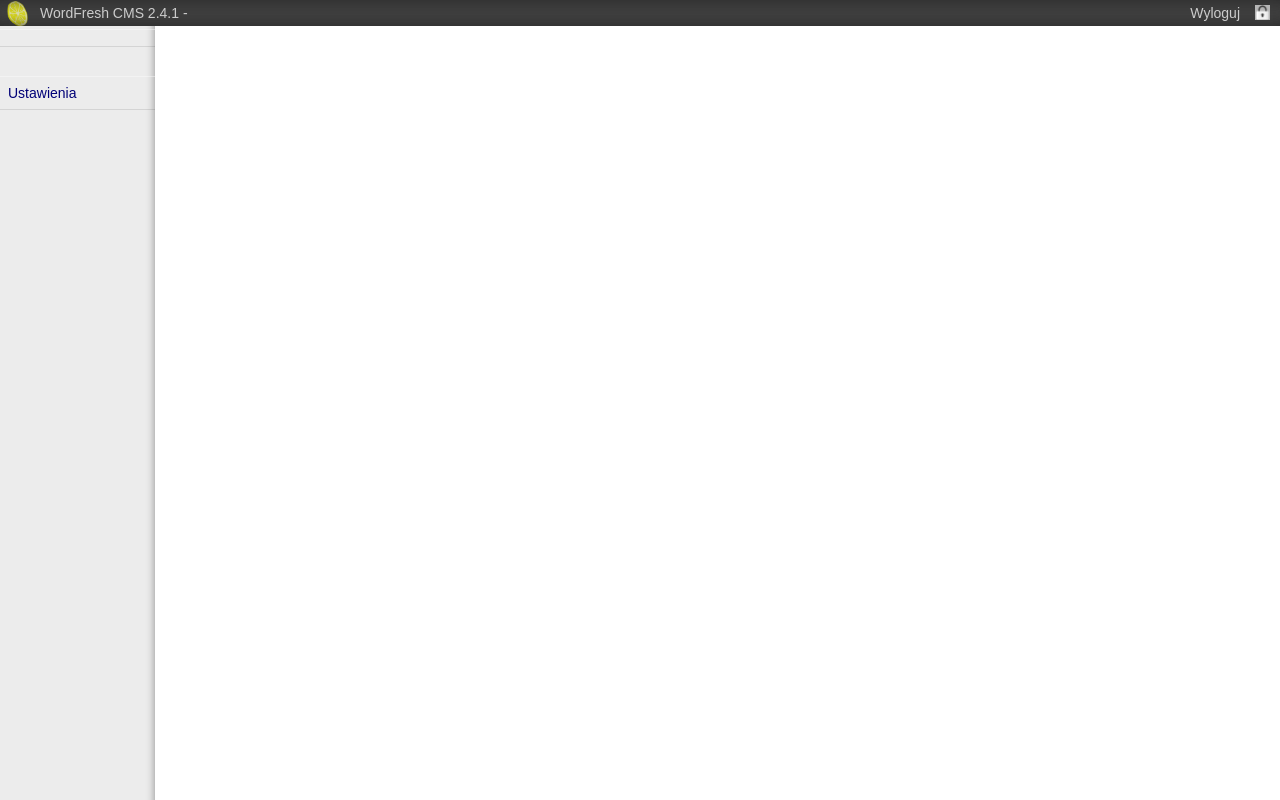
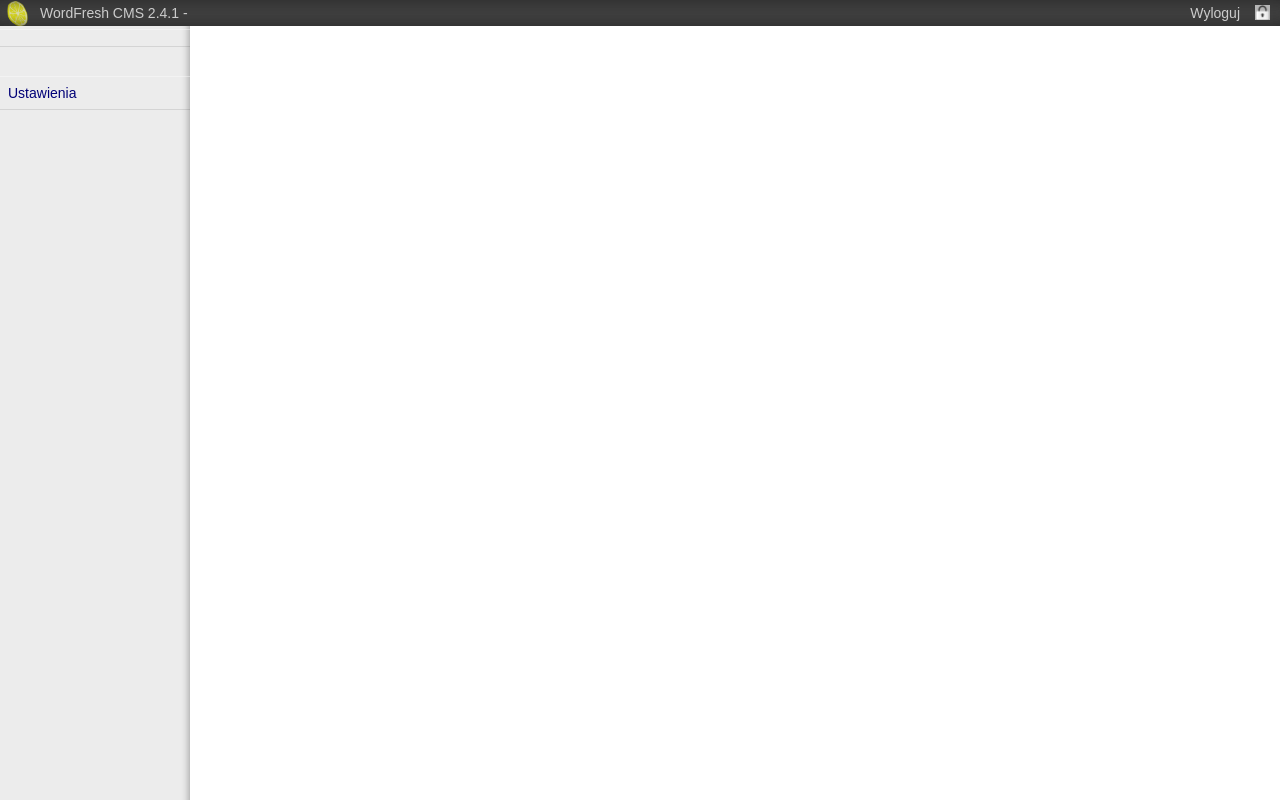
Before and after one commit to manio4444/adrenalina_2018, a PHP site: page /system/index.php in a window 1280 px wide. Run offline with PHP 8.4, Linux system fonts and the light colour scheme; the visitor is signed in with stand-in values (Sample User, id 1); some libraries are stand-ins or nearby versions.

Commit message:
editor width and config addded

```diff
--- a/system/editor/editor.css
+++ b/system/editor/editor.css
@@ -63,7 +63,7 @@ vertical-align:top;
 font-weight: normal;
 height:100%;
 display:table-cell;
-min-width:155px;
+min-width:190px;
 background:#ECECEC;
 
 -webkit-box-shadow: inset -40px 0px 8px -40px rgba(112,112,112,0.8);
```
Also changed, not shown: 1 other file.
